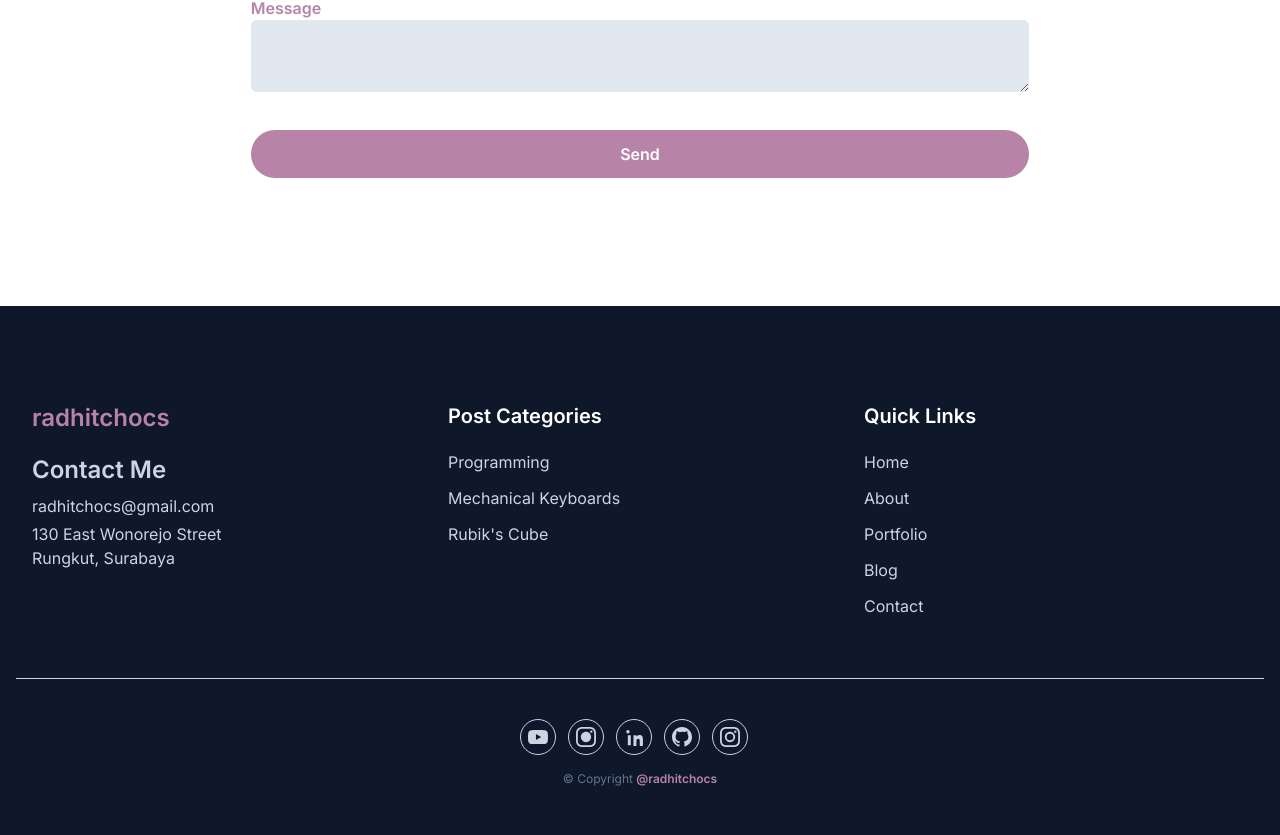
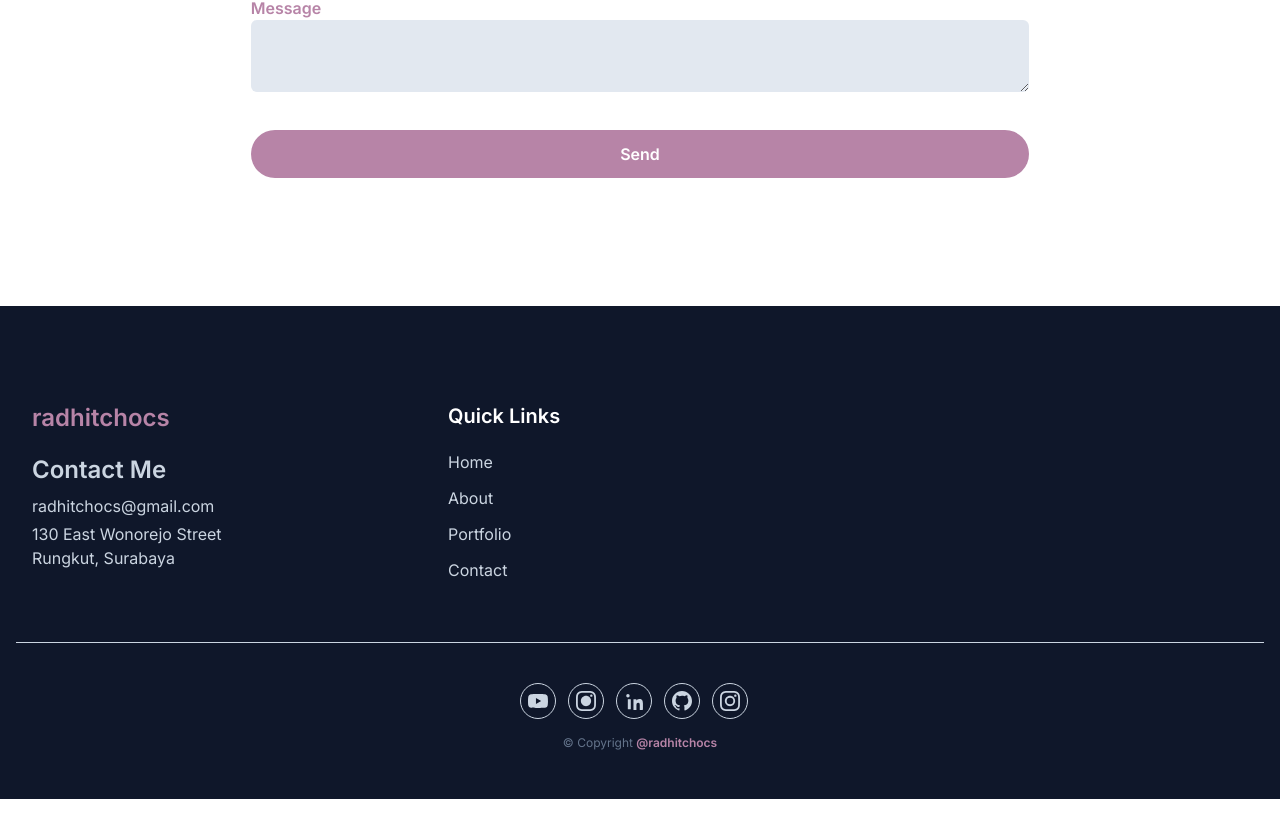
Before and after one commit to radhitchocs/my-portfolio, a React (Create React App) app: page / in a window 1280 px wide. Shown: the part 3359-4194 px from the top of the page. After the commit the page ends 4158 px from the top, so only its background shows below. Built offline with nearby package versions, Linux system fonts and the light colour scheme.

Commit message:
refactor(footer): remove post categories section from footer

```diff
--- a/src/Footer.js
+++ b/src/Footer.js
@@ -13,20 +13,6 @@ const Footer = () => {
             <p>Rungkut, Surabaya</p>
           </div>
           <div className="w-full px-4 mb-12 md:w-1/3">
-            <h3 className="font-semibold text-xl text-white mb-5">Post Categories</h3>
-            <ul className="text-slate-300">
-              <li>
-                <a href="https://www.freecodecamp.org/" target="_blank" className="inline-block text-base hover:text-primary mb-3" rel="noreferrer">Programming</a>
-              </li>
-              <li>
-                <a href="https://www.pcgamer.com/" target="_blank" className="inline-block text-base hover:text-primary mb-3" rel="noreferrer">Mechanical Keyboards</a>
-              </li>
-              <li>
-                <a href="https://www.rubiks.com/" target="_blank" className="inline-block text-base hover:text-primary mb-3" rel="noreferrer">Rubik's Cube</a>
-              </li>
-            </ul>
-          </div>
-          <div className="w-full px-4 mb-12 md:w-1/3">
             <h3 className="font-semibold text-xl text-white mb-5">Quick Links</h3>
             <ul className="text-slate-300">
               <li>
@@ -37,9 +23,6 @@ const Footer = () => {
               </li>
               <li>
                 <a href="#portfolio" className="inline-block text-base hover:text-primary mb-3">Portfolio</a>
-              </li>
-              <li>
-                <a href="#blog" className="inline-block text-base hover:text-primary mb-3">Blog</a>
               </li>
               <li>
                 <a href="#contact" className="inline-block text-base hover:text-primary mb-3">Contact</a>
```
